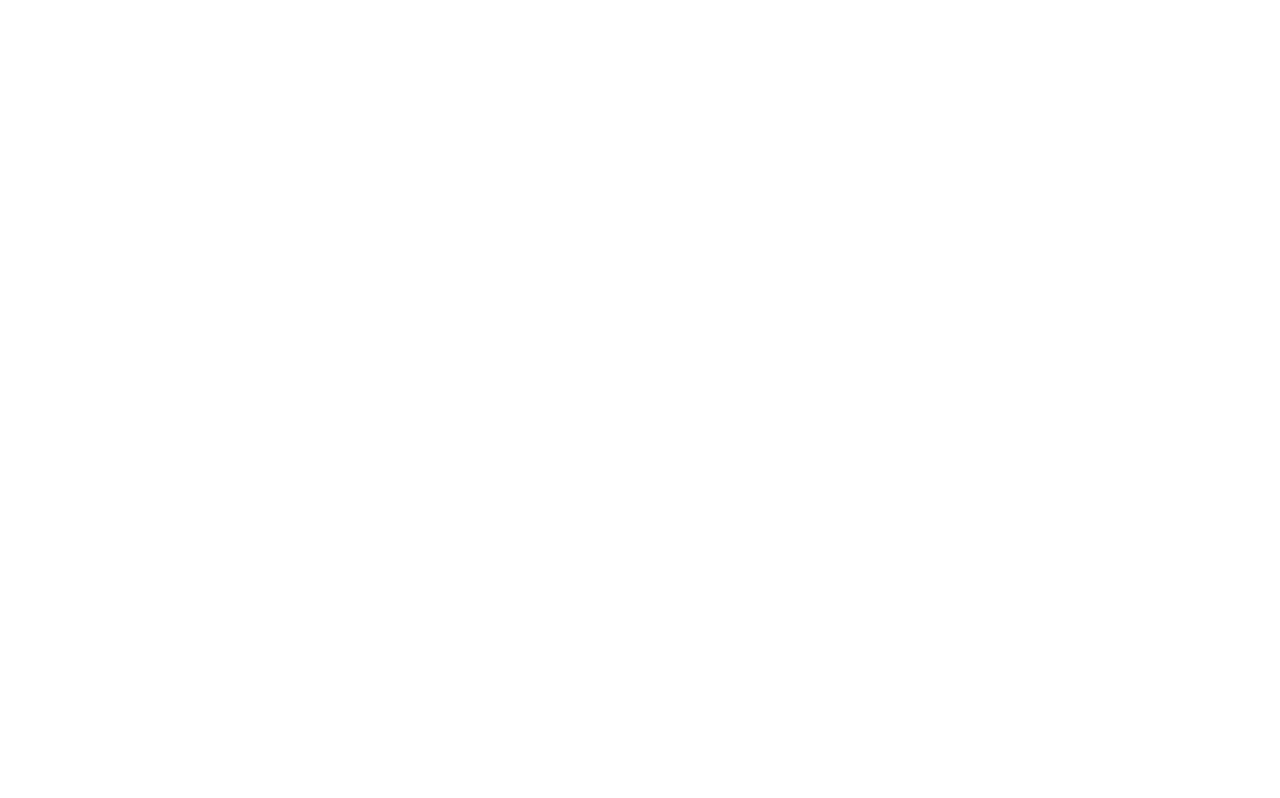
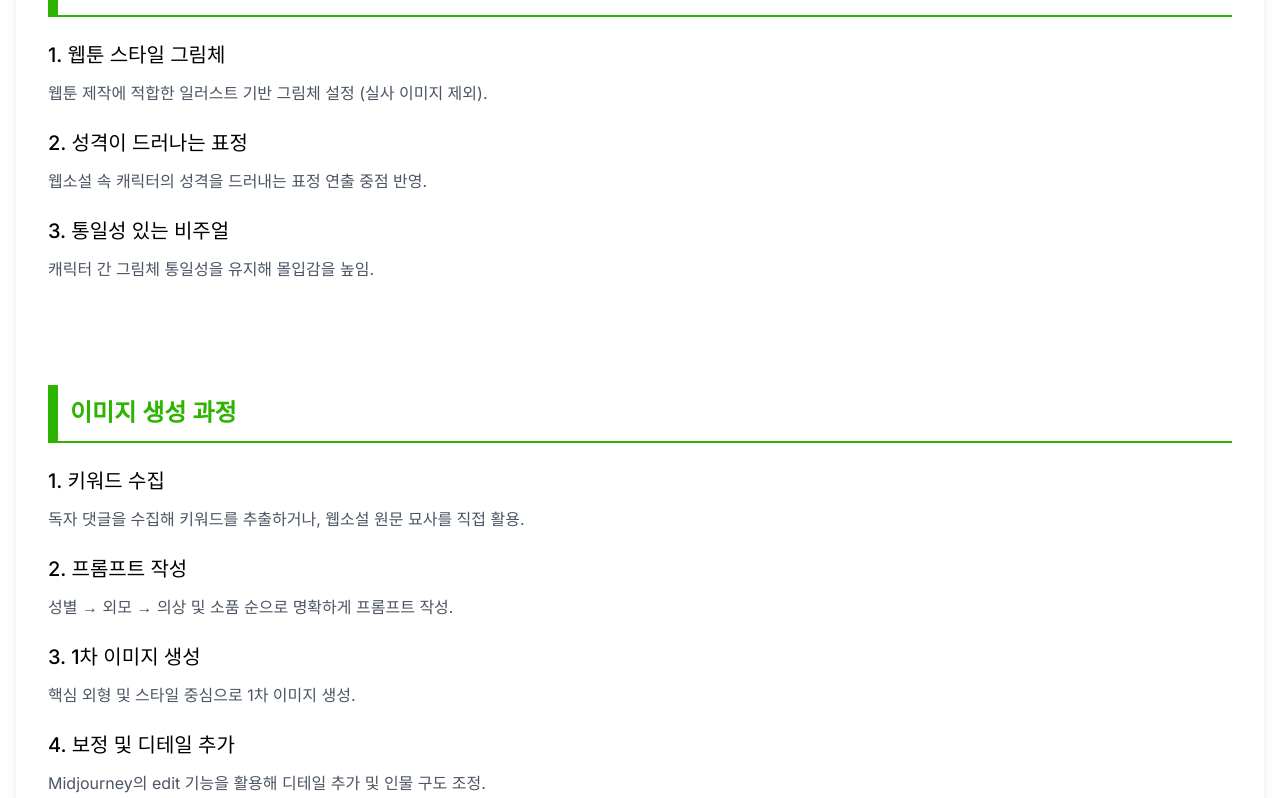
Before and after one commit to chips-mania/CharacterSketch, a React (Vite) app: page /AIprompting in a window 1280 px wide. Shown: the part 1802-2600 px from the top of the page. Before the commit the page ends 1445 px from the top, so only its background shows below. Built offline with nearby package versions, Linux system fonts and the light colour scheme; no server answers.

Commit message:
feat: AI prompt페이지 수정

```diff
--- a/src/pages/NovelDetailPage/NovelDetailPage.tsx
+++ b/src/pages/NovelDetailPage/NovelDetailPage.tsx
@@ -3,9 +3,92 @@
 import { AIImage } from '../../types/ai-image';
 import ImageModal from '../../components/ImageModal/ImageModal';
 
+const AI_PROMPTING_CONTENT = `
+## AI 프롬프팅 과정 개요
+웹소설 속 캐릭터를 웹툰 스타일로 시각화하기 위해, Midjourney를 활용한 이미지 프롬프팅 과정을 수행했습니다.
+웹툰화를 목표로 하는 서비스 특성을 고려해, 웹툰 특유의 화풍과 캐릭터 성격을 효과적으로 반영하는 것을 목표로 했습니다.
+
+<br/><br/><br/>
+
+## 요구사항 정의
+
+### 1. 웹툰 스타일 그림체
+웹툰 제작에 적합한 일러스트 기반 그림체 설정 (실사 이미지 제외).
+
+### 2. 성격이 드러나는 표정
+웹소설 속 캐릭터의 성격을 드러내는 표정 연출 중점 반영.
+
+### 3. 통일성 있는 비주얼
+캐릭터 간 그림체 통일성을 유지해 몰입감을 높임.
+
+<br/><br/><br/>
+
+## 이미지 생성 과정
+
+### 1. 키워드 수집
+독자 댓글을 수집해 키워드를 추출하거나, 웹소설 원문 묘사를 직접 활용.
+
+### 2. 프롬프트 작성
+성별 → 외모 → 의상 및 소품 순으로 명확하게 프롬프트 작성.
+
+### 3. 1차 이미지 생성
+핵심 외형 및 스타일 중심으로 1차 이미지 생성.
+
+### 4. 보정 및 디테일 추가
+Midjourney의 edit 기능을 활용해 디테일 추가 및 인물 구도 조정.
+
+<br/><br/><br/>
+
+## 시행착오
+
+### 1. 복잡한 프롬프트의 한계
+너무 많은 키워드를 넣으면 의도한 결과가 나오지 않음.
+핵심 키워드 위주로 간결하게 작성 후 디테일 추가 방식으로 변경.
+
+### 2. 과도한 키워드 영향력
+특정 키워드(fantasy, anime 등)가 스타일 전체를 과도하게 좌우함.
+키워드 선택 시 신중함을 강화하고 조정 필요성 인식.
+
+<br/><br/><br/>
+
+## 개선점 및 보완 계획
+
+### 1. 프롬프트 템플릿 제공
+일관된 화풍 유지를 위한 프롬프트 템플릿 제공.
+
+### 2. 다단계 생성 프로세스 추가
+기본 외형 → 표정 및 디테일 → 배경 순으로 순차적 생성 과정 검토.
+
+### 3. 키워드 자동 보완 기능 도입
+AI 추천 추가 키워드를 기반으로 프롬프트를 자동 보완하는 기능 검토.
+`;
+
 const NovelDetailPage = () => {
   const [selectedImage, setSelectedImage] = useState<AIImage | null>(null);
   const [isModalOpen, setIsModalOpen] = useState(false);
+
+  const convertMarkdownToHtml = (markdown: string) => {
+    return markdown
+      // 제목 변환
+      .replace(/^# (.*$)/gm, '<h1 style="padding: 0.4em 1em 0.4em 0.5em; margin: 0.5em 0em; color: #2DB400; border-left: 10px solid #2DB400; border-bottom: 2px #2DB400 solid; font-weight: bold; font-size: 1.875rem;"><span style="font-family: \'Noto Sans Demilight\', \'Noto Sans KR\';">$1</span></h1>')
+      .replace(/^## (.*$)/gm, '<h2 style="padding: 0.4em 1em 0.4em 0.5em; margin: 0.5em 0em; color: #2DB400; border-left: 10px solid #2DB400; border-bottom: 2px #2DB400 solid; font-weight: bold; font-size: 1.5rem;"><span style="font-family: \'Noto Sans Demilight\', \'Noto Sans KR\';">$1</span></h2>')
+      .replace(/^### (.*$)/gm, '<h3 class="text-xl font-medium text-black mb-3 mt-6">$1</h3>')
+      // 강조 텍스트 변환
+      .replace(/\*\*(.*?)\*\*/g, '<strong class="font-semibold">$1</strong>')
+      .replace(/\*(.*?)\*/g, '<em class="italic">$1</em>')
+      // 리스트 변환
+      .replace(/^- (.*$)/gm, '<li class="ml-4 mb-2 text-gray-600">$1</li>')
+      // 줄바꿈 처리
+      .replace(/\n\n/g, '</p><p class="mb-4 text-gray-600">')
+      .replace(/^(?!<[h|p|li])/gm, '<p class="mb-4 text-gray-600">')
+      .replace(/(?<!>)$/gm, '</p>')
+      // 빈 태그 정리
+      .replace(/<p class="mb-4"><\/p>/g, '')
+      .replace(/<p class="mb-4"><\/p>/g, '')
+      // 리스트 래핑
+      .replace(/(<li.*?<\/li>)/gs, '<ul class="list-disc ml-6 mb-4">$1</ul>')
+      .replace(/<\/ul>\s*<ul class="list-disc ml-6 mb-4">/g, '');
+  };
 
   const handleImageClick = (image: AIImage) => {
     setSelectedImage(image);
@@ -66,6 +149,16 @@
             총 <span className="font-semibold text-black">{aiImages.length}</span>개의 AI 생성 캐릭터
           </p>
         </div>
+
+        {/* AI 프롬프팅 과정 개요 */}
+        <div className="mt-16 bg-white rounded-lg shadow-lg p-8">
+          <div
+            className="prose max-w-none"
+            dangerouslySetInnerHTML={{
+              __html: convertMarkdownToHtml(AI_PROMPTING_CONTENT)
+            }}
+          />
+        </div>
       </div>
 
       {/* 이미지 모달 */}
```
